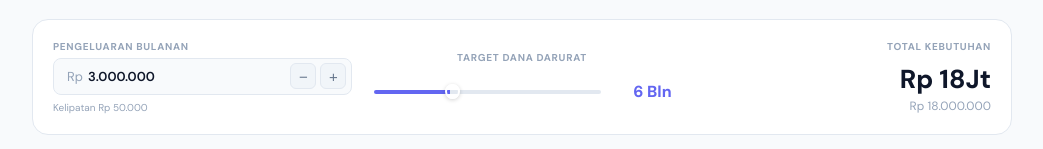
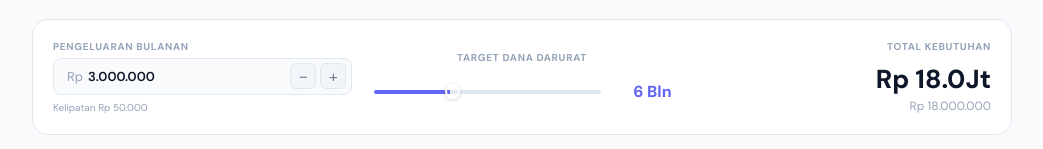
Before and after one commit to affanmaulana/jejak-uang, a React (Vite) app: page / in a window 1280 px wide. Shown: the part 951-1100 px from the top of the page, without its empty margins (118-1161 px from the left). Built offline with nearby package versions, Linux system fonts and the light colour scheme; a web font is replaced by a local one.

Commit message:
desimal angka

```diff
--- a/src/App.jsx
+++ b/src/App.jsx
@@ -143,7 +143,7 @@ const formatIDR = (v) =>
 const formatCompact = (v) => {
   if (v >= 1e12) return `Rp ${(v / 1e12).toFixed(1)}T`;
   if (v >= 1e9) return `Rp ${(v / 1e9).toFixed(1)}M`;
-  if (v >= 1e6) return `Rp ${(v / 1e6).toFixed(0)}Jt`;
+  if (v >= 1e6) return `Rp ${(v / 1e6).toFixed(1)}Jt`;
   return `Rp ${Math.round(v)}`;
 };
 
```
